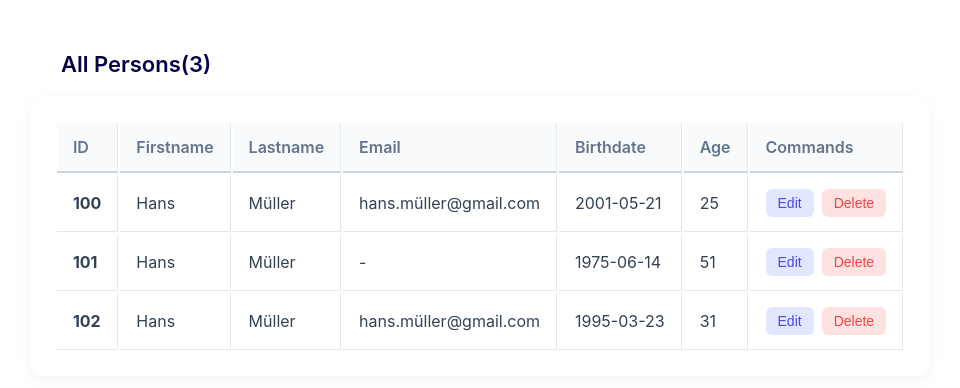
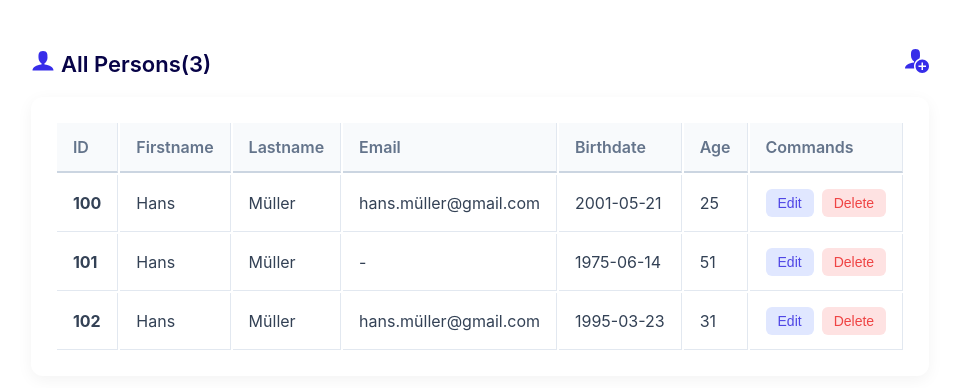
Before and after one commit to Verona0609/Person-CRUD-App, a React (Vite) app in the folder frontend/: page /personlist/ in a window 1280 px wide. Shown: the top 388 px of the page, without its empty margins (160-1120 px from the left). Built offline with nearby package versions, Linux system fonts and the light colour scheme.

Commit message:
fix: change route base to root for direct netlify access

```diff
--- a/frontend/src/components/Icon/Icon.jsx
+++ b/frontend/src/components/Icon/Icon.jsx
@@ -1,7 +1,7 @@
 export const Icon = ({ id, className, size, height }) => {
   return (
     <svg className={className} height={height} width={size}>
-      <use href={`/personlist/svg/sprite.svg#${id}`}></use>
+      <use href={`/svg/sprite.svg#${id}`}></use>
     </svg>
   );
 };
```
